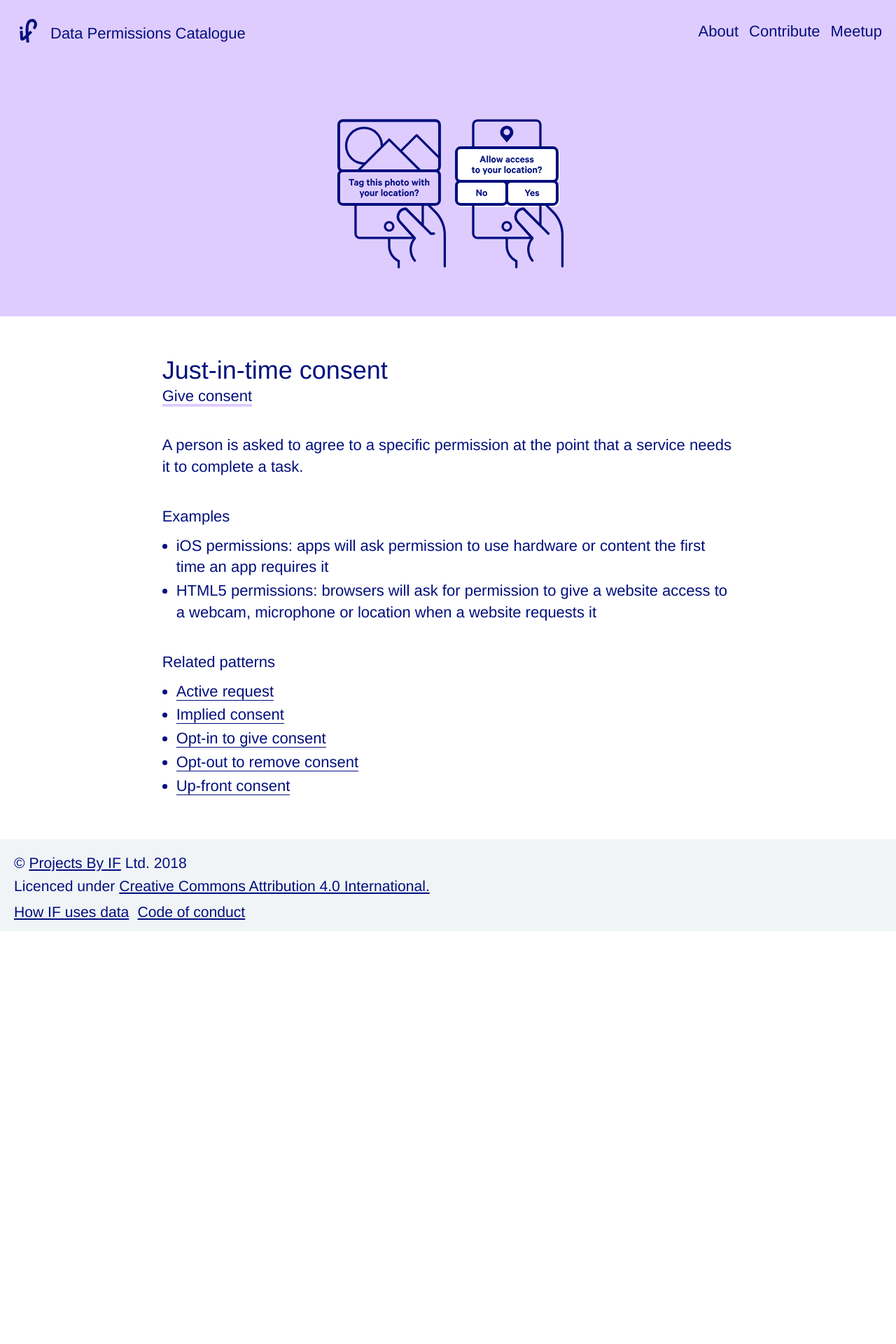
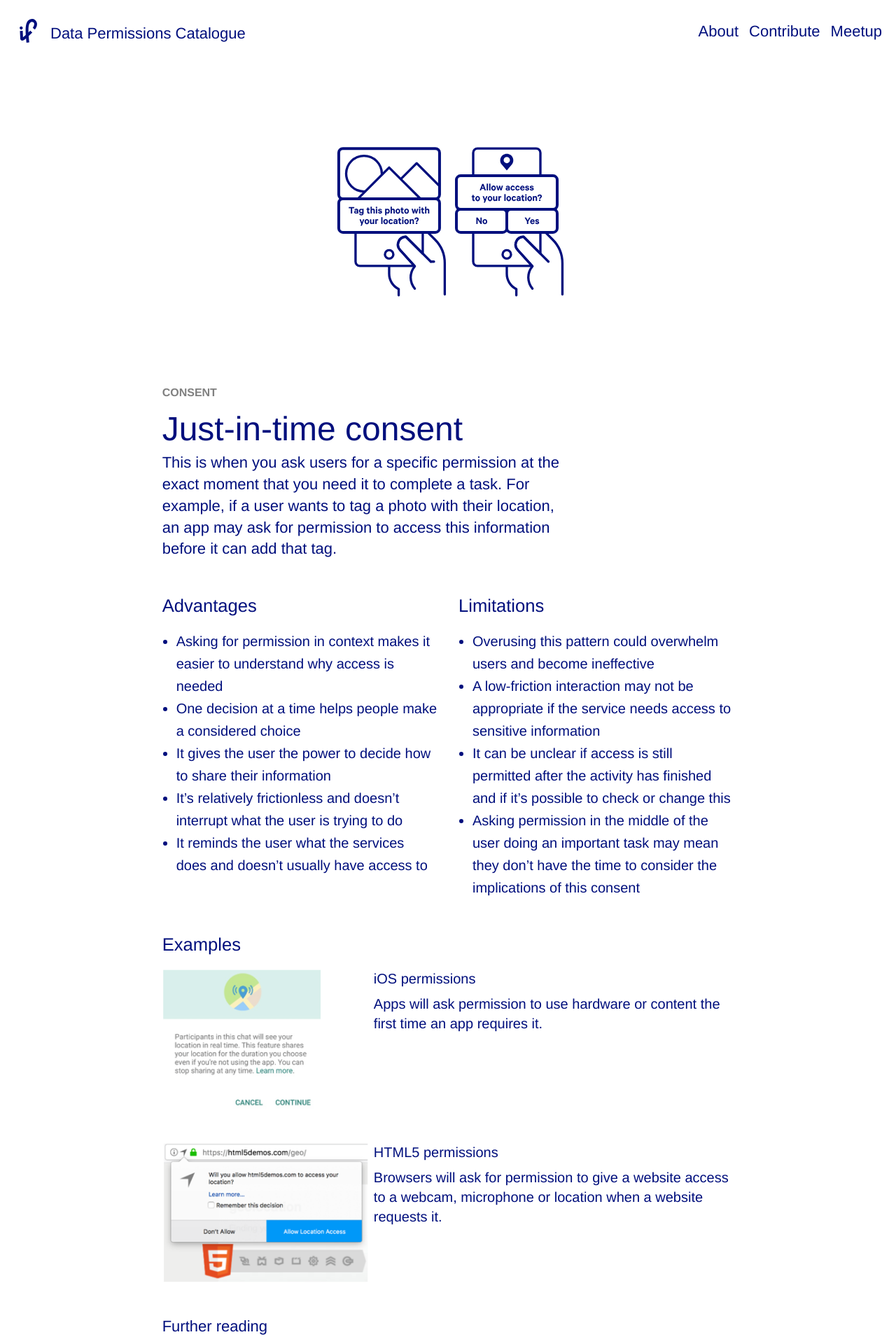
Before and after one commit to projectsbyif/data-permissions-catalogue, a Jekyll site: the page built from _patterns/just-in-time-consent.md, in a window 1280 px wide. Shown: the top 1920 px of the page at 70% size. Built offline with Jekyll 4.4.1, drawn with Linux system fonts in a browser that asks for light colours; some web fonts are replaced; comment, search, counter and statistics services are not loaded; before the commit the page ends 1330 px from its top, so only the background shows below that; some of the changed text lies outside the part shown.

Commit message:
Update pattern page to new version
Changed pattern page to new version. Changed HTML elements to use more semantic versions (e.g. sections instead of divs). Refactored scss - moved variables to a separate file and started breaking out sections to different files as well. Deleted some unused content in layout and scss files.

```diff
--- a/_includes/header.html
+++ b/_includes/header.html
@@ -12,7 +12,6 @@
       </a>
       <![endif]-->
 
-      <!-- IE class added for extra specificity when targeting elements for IE-specific styling -->
       <h1 id="ie-title"><a href="/" class="ie title">{{ site.title }}</a></h1>
       <a href="#" aria-expanded="false" id="ie-menu" class="menu">Menu</a>
       <nav class="page-menu" role="navigation">
--- /dev/null
+++ b/_includes/pattern-page-feedback.html
@@ -0,0 +1,5 @@
+<section class="feedback ie-content grid-x grid-padding-x">
+  <div class="large-8 large-offset-2 small-12 cell">
+    <p>Was this pattern useful? <a class="feedback-response" href="#">Yes</a> <a class="feedback-response" href="#">No</a></p>
+  </div>
+</section>
--- a/_layouts/default.html
+++ b/_layouts/default.html
@@ -6,9 +6,12 @@
   <div>
     {% include header.html %}
     <!-- IE class added for extra specificity when targeting elements for IE-specific styling -->
-    <main role="main" class="clear grid-container {{ page.layout }} {% if page.layout == 'home' %}ie{% endif %}">
+    <main role="main" class="clear grid-container {{ page.layout }}{% if page.layout == 'home' %} ie{% endif %}">
       {{ content }}
     </main>
+    {% if page.layout == 'pattern' %}
+      {% include pattern-page-feedback.html %}
+    {% endif %}
     {% include footer.html %}
   </div>
 </body>
--- a/_layouts/pattern.html
+++ b/_layouts/pattern.html
@@ -6,9 +6,7 @@ layout: default
 
 {% assign alt_text = page.alt %}
 
-<div class="full-width-banner pattern color-{{ page.category | slugify }}"></div>
-
-<div class="grid-x grid-padding-x pattern-image {% if page.illustration_version == 1 %} illustration_version_1{% endif %}">
+<section class="image grid-x grid-padding-x pattern-image {% if page.illustration_version == 1 %} illustration_version_1{% endif %}">
   <a href="#" class="carousel-control previous">Previous</a>
   <a href="#" class="carousel-control next">Next</a>
   {% if page.images %}
@@ -54,31 +52,27 @@ layout: default
     {% endcase %}
     <div class="carousel-indicator"><div class="wrapper"></div></div>
   {% endif %}
-</div>
+</section>
 
-<div class="page-title {% if page.illustration_version == 1%} illustration_version_1 {% endif %} ie-content grid-x grid-padding-x">
+<section class="page-title {% if page.illustration_version == 1%} illustration_version_1 {% endif %} ie-content grid-x grid-padding-x">
   <div class="large-8 large-offset-2 small-12 cell">
-    <h2 class="ie-title no-margin">{{ page.title }}</h2>
-    <a aria-describedby="category-link-tip" href="/category/{{ page.category | slugify }}" class="pattern-page-category-link border-{{ page.category | slugify }}">{{ page.category }}</a>
-    <div role="tooltip" id="category-link-tip">
-      Click on link to see all patterns in the {{ page.category }} category.
-    </div>
+    <a href="/category/{{ page.category | slugify }}">{{ page.category }}</a>
+    <h1>{{ page.title }}</h1>
 
     {{ content }}
 
   </div>
-</div>
+</section>
 
-<div class="ie-content grid-x grid-padding-x">
-
+<section class="adv-lim ie-content grid-x grid-padding-x">
   {% if page.advantages %}
   <div class="large-4 large-offset-2 small-12 cell">
-      <h3 class="pattern-subheading ie-h3">Advantages</h3>
+    <h2 class="ie-h3">Advantages</h2>
 
     <ul class="ie-list">
       {% for advantage in page.advantages %}
       <li>
-          <p>{{ advantage }}</p>
+        {{ advantage }}
       </li>
       {% endfor %}
     </ul>
@@ -88,59 +82,79 @@ layout: default
   {% if page.limitations %}
   <div class="limitations-div large-4 small-12 cell">
 
-    <h3 class="pattern-subheading ie-h3">Limitations</h3>
+  <h2 class="ie-h3">Limitations</h2>
 
   <ul class="ie-list">
     {% for limitation in page.limitations %}
     <li>
-        <p>{{ limitation }}</p>
+      {{ limitation }}
     </li>
     {% endfor %}
   </ul>
   </div>
   {% endif %}
-</div>
+</section>
 
-<div class="ie-content grid-x grid-padding-x">
+<section class="examples ie-content grid-x grid-padding-x">
   <div class="large-8 large-offset-2 small-12 cell">
 
     {% if page.examples %}
-    <h3 class="pattern-subheading ie-heading-links">Examples</h3>
+    <h2 class="ie-heading-links">Examples</h2>
 
     <ul class="ie-list-no-bullets">
       {% for example in page.examples %}
       <li>
-        <p>{% if example.url %}<a href="{{ example.url }}">{% endif %}{% if example.title %}{{ example.title }}{% endif %}{% if example.url %}</a>{% endif %}{% if example.title and example.description %}: {% endif %}{% if example.description %}{{ example.description }}{% endif %}</p>
+        <img src="{{ example.src }}" alt="{{ example.alt_text }}">
+        <div>
+          <h3>{{ example.title }}</h3>
+          <p>{{ example.description }}</p>
+        </div>
       </li>
       {% endfor %}
     </ul>
     {% endif %}
+    </div>
+</section>
 
+<section class="further-reading ie-content grid-x grid-padding-x">
+  <div class="large-8 large-offset-2 small-12 cell">
     {% if page.further_reading %}
-    <h3 class="pattern-subheading ie-heading-links">Further reading</h3>
+    <h2 class="pattern-subheading ie-heading-links">Further reading</h2>
 
     <ul class="ie-list-no-bullets further_reading">
       {% for item in page.further_reading %}
       <li>
-        <p><a href="{{ item.url }}">{{ item.title }}</a>{% if item.description %}: {{ item.description }}{% endif %}</p>
+        <p><a href="{{ item.url }}">{{ item.title }}</a> {{ item.description }}</p>
       </li>
       {% endfor %}
     </ul>
     {% endif %}
+  </div>
+</section>
 
-
-    {% if other_patterns.size > 1 %}
-    <h3 class="pattern-subheading ie-heading-links">Related patterns</h3>
-
+<section class="related-patterns ie-content grid-x grid-padding-x">
+  <div class="large-8 large-offset-2 small-12 cell">
+    {% if page.further_reading %}
+    <h2 class="pattern-subheading ie-heading-links">Related patterns</h2>
     <ul class="ie-list-no-bullets">
-    {% for pattern in other_patterns %}
-    {% if pattern.title != page.title %}
+    {% for pattern in page.related_patterns %}
       <li>
-        <p><a href="/patterns/{{ pattern.title | slugify }}">{{ pattern.title }}</a></p>
+        <a href="{{ pattern.url }}">
+          <div>
+            <img src="{{ pattern.src }}" alt="{{ pattern.alt_text }}">
+          </div>
+          <p>{{ pattern.title }}</p>
+        </a>
       </li>
-    {% endif %}
     {% endfor %}
     </ul>
     {% endif %}
   </div>
+</section>
+
+<section class="status ie-content grid-x grid-padding-x">
+  <div class="large-8 large-offset-2 small-12 cell">
+    <p><span>Status:</span> To be reviewed in the next 3 months. <a href="#">View backlog</a></p>
+    <p><span>Last updated:</span> 28 March 2019 <a href="#">See all updates</a></p>
   </div>
+</section>
--- a/_patterns/just-in-time-consent.md
+++ b/_patterns/just-in-time-consent.md
@@ -3,18 +3,51 @@ layout: pattern
 
 title: Just-in-time consent
 
-category: Give consent
+category: Consent
 
 images:
   - url: /images/just-in-time-consent.svg
 
 alt: A prompt asking to access the location of a device to tag a photograph.
 
+advantages:
+ - Asking for permission in context makes it easier to understand why access is needed
+ - One decision at a time helps people make a considered choice
+ - It gives the user the power to decide how to share their information
+ - It’s relatively frictionless and doesn’t interrupt what the user is trying to do
+ - It reminds the user what the services does and doesn’t usually have access to
+
+limitations:
+ - Overusing this pattern could overwhelm users and become ineffective
+ - A low-friction interaction may not be appropriate if the service needs access to sensitive information
+ - It can be unclear if access is still permitted after the activity has finished and if it’s possible to check or change this
+ - Asking permission in the middle of the user doing an important task may mean they don’t have the time to consider the implications of this consent
+
 examples:
-  - title: iOS permissions
-    description: apps will ask permission to use hardware or content the first time an app requires it
-  - title: HTML5 permissions
-    description: browsers will ask for permission to give a website access to a webcam, microphone or location when a website requests it
+  - src: /images/just-in-time-consent-ios-ex.png
+    alt_text: Notification on a mobile phone asking if user would like to share their location in a chat.
+    title: iOS permissions
+    description: Apps will ask permission to use hardware or content the first time an app requires it.
+  - src: /images/just-in-time-consent-html5-ex.png
+    alt_text: Pop-up notification in a browser requesting access to a user's location information.
+    title: HTML5 permissions
+    description: Browsers will ask for permission to give a website access to a webcam, microphone or location when a website requests it.
+
+
+further_reading:
+  - title: Tech Crunch
+    url: https://techcrunch.com/2014/04/04/the-right-way-to-ask-users-for-ios-permissions/
+    description: The right way to ask users for iOS permissions
+
+related_patterns:
+  - src: /images/key-ceremony.svg
+    alt_text: Two keys inserted into locks at the same time.
+    url: https://catalogue.projectsbyif.com/patterns/key-ceremony
+    title: Key ceremony
+  - src:  /images/up-front-consent.svg
+    alt_text: A list of data a service has permission to access.
+    url: https://catalogue.projectsbyif.com/patterns/up-front-consent
+    title: Up-front consent
 ---
 
-A person is asked to agree to a specific permission at the point that a service needs it to complete a task.
+This is when you ask users for a specific permission at the exact moment that you need it to complete a task. For example, if a user wants to tag a photo with their location, an app may ask for permission to access this information before it can add that tag.
--- a/_sass/app.scss
+++ b/_sass/app.scss
@@ -24,18 +24,26 @@ body {
   overflow-x: hidden;
 }
 
+h2 {
+  font-family: $h2-font-family;
+  font-size: $h2-font-size;
+  font-weight: $h2-font-weight;
+}
+
+h3 {
+  font-family: $h3-font-family;
+  font-size: $h3-font-size;
+}
+
 .homepage-intro h2,
 .pattern-category-title h2,
 h2.about-contribute-heading {
-  font-family: "Calibre-Semibold", "Helvetica Neue", "Arial", sans-serif;
   font-size: 28px;
   margin-bottom: 20px;
   font-weight: 500;
 }
 
-h2.no-margin,
-h3 {
-  font-family: "Calibre-Semibold", "Helvetica Neue", "Arial", sans-serif;
+h2.no-margin {
   font-size: 19px;
   font-weight: 500;
 }
@@ -196,18 +204,6 @@ main h2.no-margin {
   letter-spacing: 1px;
   text-transform: uppercase;
 }
-// Colors
-$color-all: #EEE;
-$color-authentication: #FFF2B3;
-$color-automation: #FAC9A3;
-$color-backup-data: #F7ADB6;
-$color-control-access: #FAC8E9;
-$color-give-consent: #DFCCFF;
-$color-manage-consent: #BBEAFA;
-$color-other: #A9BAE1;
-$color-see-access: #C0F0D5;
-$color-share-data: #D8EDB0;
-$color-social-consent: #98D9CA;
 
 .border-all {
   border-bottom: $color-all 4px solid !important;
@@ -296,6 +292,7 @@ $color-social-consent: #98D9CA;
 .color-social-consent {
   background-color: $color-social-consent !important;
 }
+
 // PAGE STRUCTURE
 
 main {
@@ -389,6 +386,101 @@ main {
     &:first-of-type {
       margin-top: 125px;
     }
+  }
+}
+
+/* Home page */
+
+.homepage-intro {
+  background-color: $colour1;
+  padding-left: 20px;
+  padding-right: 20px;
+  margin-left: 0 !important;
+  margin-right: 0 !important;
+  margin-bottom: 20px;
+  position: relative;
+  left: -20px;
+  width: 100vw;
+  height: 100vh;
+  display: flex;
+  justify-content: center;
+  align-items: center;
+
+  h2 {
+    margin-bottom: 40px;
+    font-size: 1.8em;
+    line-height: 1.2em;
+  }
+}
+
+.full-width-banner {
+  display: none;
+  position: absolute;
+  top: 0;
+  left: 0;
+  width: 100vw;
+  z-index: -1;
+  background-color: #FFEB82;
+
+  &.pattern {
+    display: block;
+    height: 429px;
+  }
+}
+
+.full-width-banner.home {
+  // Run animation on full-width-banner on desktop.
+  animation-name: colourChange;
+  animation-duration: 72s;
+  animation-iteration-count: infinite;
+}
+@keyframes colourChange {
+  0% {
+    background-color: $colour1;
+  }
+
+  13% {
+    background-color: $colour2;
+  }
+
+  25% {
+    background-color: $colour3;
+  }
+
+  37% {
+    background-color: $colour4;
+  }
+
+  49% {
+    background-color: $colour5;
+  }
+
+  61% {
+    background-color: $colour6;
+  }
+
+  73% {
+    background-color: $colour7;
+  }
+
+  85% {
+    background-color: $colour8;
+  }
+
+  100% {
+    background-color: $colour1;
+  }
+}
+
+.footer-nav {
+  font-size: 0.8em;
+  padding: 0;
+  margin: 0;
+  list-style-type: none;
+
+  li {
+    display: inline-block;
+    margin-right: 0.3em;
   }
 }
 
@@ -601,110 +693,7 @@ main {
     }
   }
 }
-// HOMEPAGE
 
-// Copied colour scheme from app.js
-$colour1: #FFEB82;
-$colour2: #FAAF73;
-$colour3: #F77787;
-$colour4: #FAAFD7;
-$colour5: #BE96FF;
-$colour6: #7D9BE1;
-$colour7: #96E1FA;
-$colour8: #A0F0C3;
-
-.homepage-intro {
-  background-color: $colour1;
-  padding-left: 20px;
-  padding-right: 20px;
-  margin-left: 0 !important;
-  margin-right: 0 !important;
-  margin-bottom: 20px;
-  position: relative;
-  left: -20px;
-  width: 100vw;
-  height: 100vh;
-  display: flex;
-  justify-content: center;
-  align-items: center;
-
-  h2 {
-    margin-bottom: 40px;
-    font-size: 1.8em;
-    line-height: 1.2em;
-  }
-}
-
-.full-width-banner {
-  display: none;
-  position: absolute;
-  top: 0;
-  left: 0;
-  width: 100vw;
-  z-index: -1;
-  background-color: #FFEB82;
-
-  &.pattern {
-    display: block;
-    height: 429px;
-  }
-}
-
-.full-width-banner.home {
-  // Run animation on full-width-banner on desktop.
-  animation-name: colourChange;
-  animation-duration: 72s;
-  animation-iteration-count: infinite;
-}
-@keyframes colourChange {
-  0% {
-    background-color: $colour1;
-  }
-
-  13% {
-    background-color: $colour2;
-  }
-
-  25% {
-    background-color: $colour3;
-  }
-
-  37% {
-    background-color: $colour4;
-  }
-
-  49% {
-    background-color: $colour5;
-  }
-
-  61% {
-    background-color: $colour6;
-  }
-
-  73% {
-    background-color: $colour7;
-  }
-
-  85% {
-    background-color: $colour8;
-  }
-
-  100% {
-    background-color: $colour1;
-  }
-}
-
-.footer-nav {
-  font-size: 0.8em;
-  padding: 0;
-  margin: 0;
-  list-style-type: none;
-
-  li {
-    display: inline-block;
-    margin-right: 0.3em;
-  }
-}
 /* ACCESSIBILITY */
 // Skip to main content link
 
@@ -771,14 +760,6 @@ a:focus{
 [role="tooltip"] {
   display: none;
 }
-// Styling for Category link on pattern page.
-
-.pattern-page-category-link {
-  display: inline-block;
-  line-height: 1.4em;
-  max-height: 30px;
-  margin-bottom: 40px;
-}
 
 /* MEDIA QUERIES */
 // 'Burger breakpoint' - 639px is breakpoint at which top menu turns back into list of links.
@@ -788,8 +769,7 @@ a:focus{
   }
 
   h2.about-contribute-heading,
-  h2.no-margin,
-  h3 {
+  h2.no-margin {
     font-size: 36px;
     margin-bottom: 40px;
   }
@@ -874,7 +854,6 @@ a:focus{
   }
 
   footer {
-    margin-top: 20px;
     padding-top: 20px;
     padding-bottom: 10px;
     font-size: 1.2em !important;
--- /dev/null
+++ b/_sass/pattern-page.scss
@@ -0,0 +1,137 @@
+.pattern {
+  h2 {
+    margin: 0 0 $desktop-spacing-sm 0;
+  }
+  section {
+    margin: 0 0 $desktop-spacing-xl 0;
+  }
+  .page-title {
+    a {
+      border: 0;
+      color: grey;
+      display: inline-block;
+      font-size: 1rem;
+      font-weight: 700;
+      line-height: 1.4em;
+      margin-bottom: $desktop-spacing-sm;
+      text-transform: uppercase;
+    }
+    h1 {
+      display: block;
+      font-size: 3rem;
+      margin-bottom: $desktop-spacing-sm;
+      position: static;
+      text-align: left;
+    }
+    p {
+      margin: 0;
+      width: 70%;
+    }
+  }
+  .adv-lim {
+    ul {
+      margin-bottom: 0;
+    }
+    li {
+      font-size: $pattern-page-li-font-size;
+    }
+  }
+  .examples {
+    ul {
+      list-style: none;
+      margin: 0;
+      padding: 0;
+    }
+    li {
+      display: flex;
+      font-size: $pattern-page-li-font-size;
+      justify-content: space-between;
+
+      &:first-of-type {
+        margin: 0 0 $desktop-spacing-xl 0;
+      }
+
+
+      img {
+        max-height: 200px;
+      }
+
+      div {
+        width: 63%;
+      }
+    }
+  }
+  .further-reading {
+    ul {
+      list-style: none;
+      margin: 0;
+      padding: 0;
+    }
+    li {
+      font-size: $pattern-page-li-font-size;
+    }
+  }
+  .related-patterns {
+    a {
+      border: 0;
+    }
+    ul {
+      list-style: none;
+      margin: 0;
+      padding: 0;
+    }
+    li {
+      display: inline-block;
+      padding: 0 $desktop-spacing-med 0 0;
+
+      div {
+        background-color: lightgrey;
+      }
+    }
+    img {
+      height: 200px;
+    }
+    p {
+      font-size: 1.25
+      rem;
+      font-weight: 700;
+      margin: $desktop-spacing-xs 0 0 0;
+    }
+  }
+  .status {
+    margin: 0 0 $desktop-spacing-sm 0;
+    span {
+      color: gray;
+      font-weight: 700;
+    }
+    p {
+      color: darkgray;
+      font-weight: 700;
+      font-size: $pattern-page-p-font-size;
+      margin: 0 0 $desktop-spacing-med 0;
+    }
+
+    a {
+      border: 0;
+    }
+  }
+}
+
+.feedback {
+  background-color: lightgray;
+  height: 2.5rem;
+  width: 100vw;
+
+  p {
+    color: black;
+    font-weight: 700;
+    font-size: $pattern-page-p-font-size;
+    line-height: 2.5rem;
+    margin: 0;
+  }
+
+  .feedback-response {
+    color: black;
+    border-color: black;
+  }
+}
--- /dev/null
+++ b/_sass/variables.scss
@@ -0,0 +1,38 @@
+// Colors
+$color-all: #EEE;
+$color-authentication: #FFF2B3;
+$color-automation: #FAC9A3;
+$color-backup-data: #F7ADB6;
+$color-control-access: #FAC8E9;
+$color-give-consent: #DFCCFF;
+$color-manage-consent: #BBEAFA;
+$color-other: #A9BAE1;
+$color-see-access: #C0F0D5;
+$color-share-data: #D8EDB0;
+$color-social-consent: #98D9CA;
+
+// Home page colours:
+$colour1: #FFEB82;
+$colour2: #FAAF73;
+$colour3: #F77787;
+$colour4: #FAAFD7;
+$colour5: #BE96FF;
+$colour6: #7D9BE1;
+$colour7: #96E1FA;
+$colour8: #A0F0C3;
+
+// Spacing
+$desktop-spacing-xs: 0.75rem;
+$desktop-spacing-sm: 1rem;
+$desktop-spacing-med: 1.5rem;
+$desktop-spacing-lg: 2rem;
+$desktop-spacing-xl: 3rem;
+
+// Fonts
+$h2-font-family: "Calibre-Semibold", "Helvetica Neue", "Arial", sans-serif;
+$h3-font-family: "Calibre-Semibold", "Helvetica Neue", "Arial", sans-serif;
+$h2-font-size: 1.6rem;
+$h3-font-size: 1.25rem;
+$h2-font-weight: 400;
+$pattern-page-li-font-size: 1.25rem;
+$pattern-page-p-font-size: 1rem;
--- a/assets/main.scss
+++ b/assets/main.scss
@@ -2,6 +2,8 @@
 # Only the main Sass file needs front matter (the dashes are enough)
 ---
 
+@import "variables";
+@import "pattern-page";
 @import "app";
 @import "typefaces";
 @import "ie-styles-10-11";
```
Also changed, not shown: images/just-in-time-consent-html5-ex.png (added), images/just-in-time-consent-ios-ex.png (added). Lines whose indentation alone changed are shown as unchanged.
